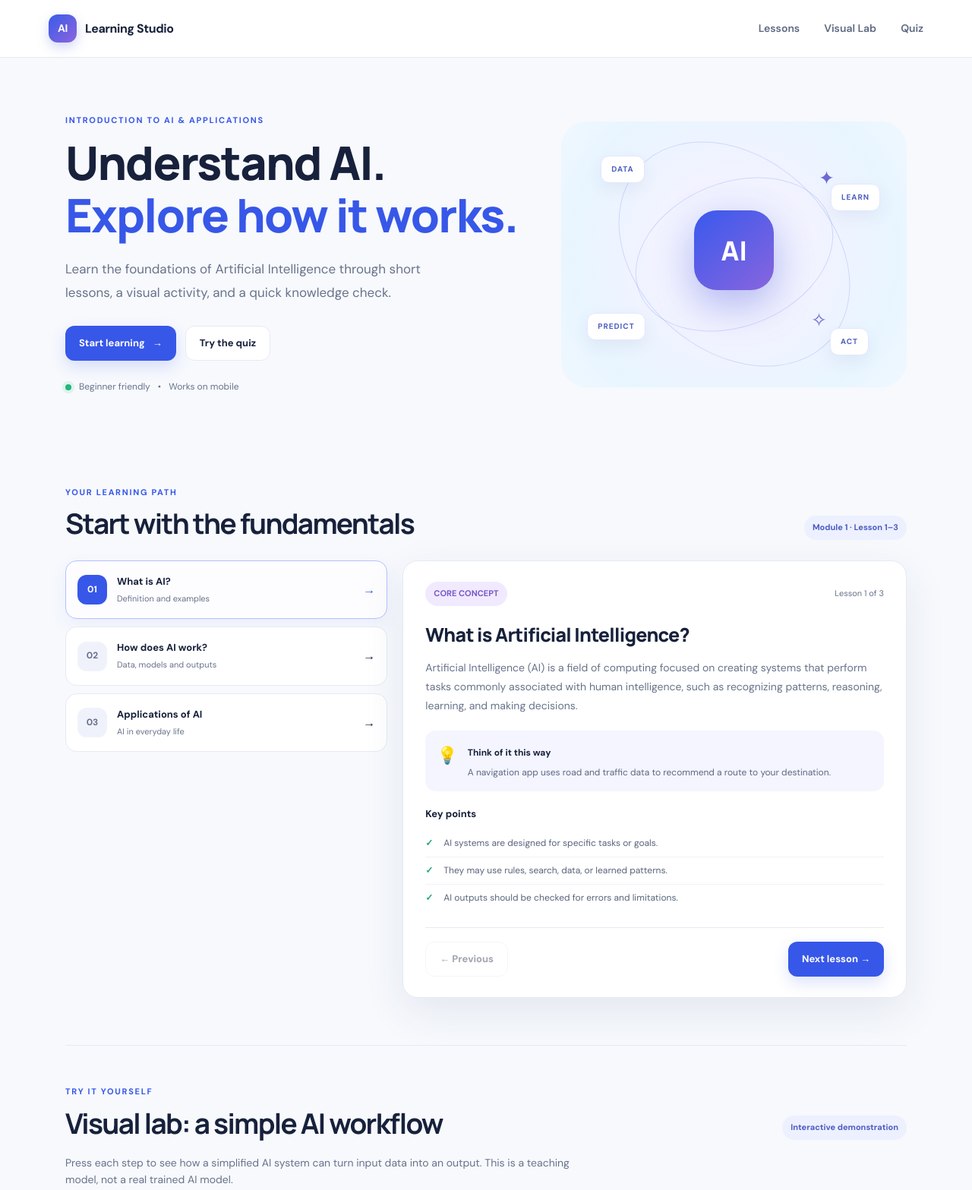
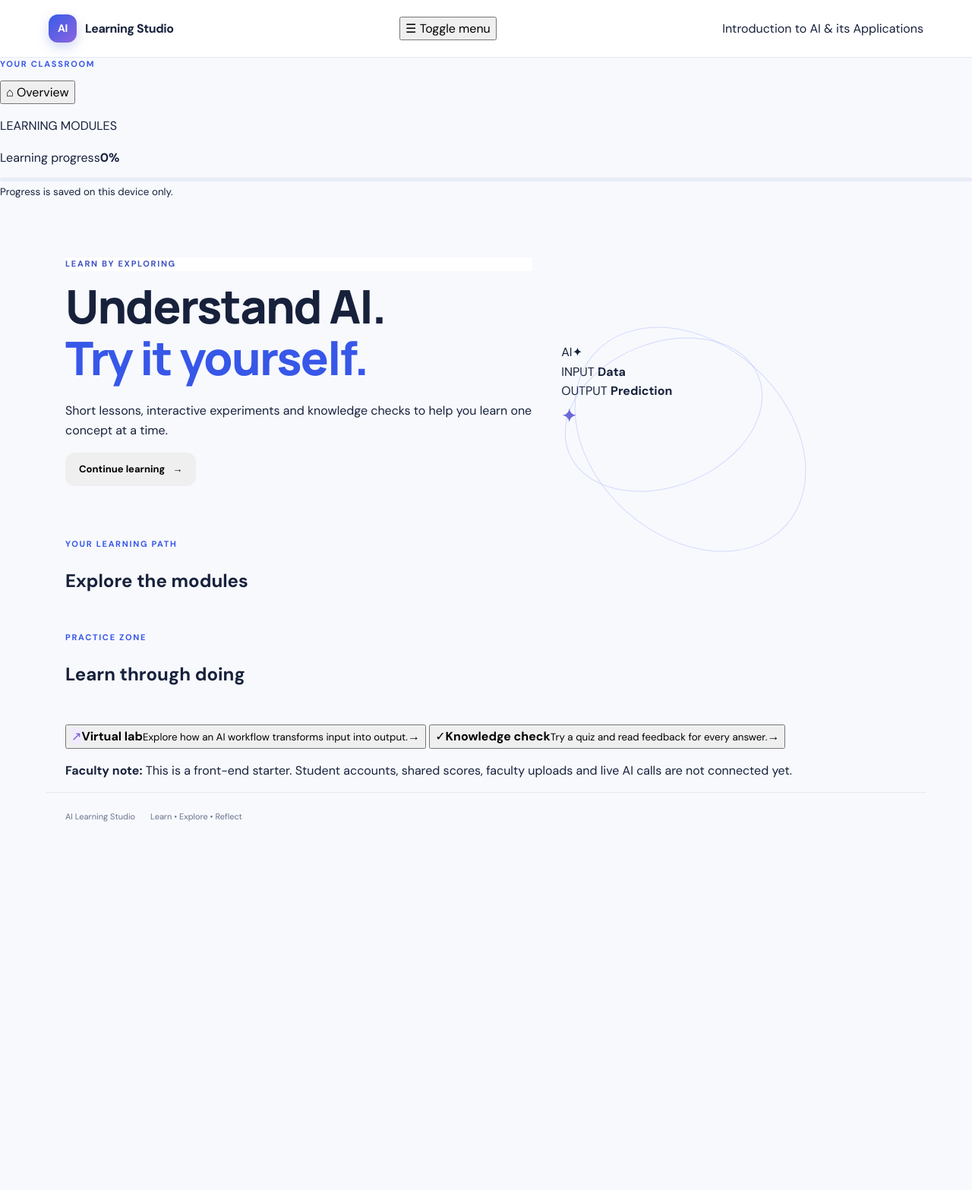
Before and after one commit to vinayakr6/ai-learning-studio, a plain HTML site: page index.html in a window 1280 px wide. Shown: the top 1567 px of the page at 76% size. After the commit the page ends 1115 px from the top, so only its background shows below. Drawn offline with Linux system fonts and the light colour scheme.

Commit message:
Revise index.html for improved layout and content
Updated the description meta tag and modified the header structure to include a sidebar and main content area with interactive elements.

```diff
--- a/index.html
+++ b/index.html
@@ -3,116 +3,63 @@
 <head>
   <meta charset="utf-8">
   <meta name="viewport" content="width=device-width, initial-scale=1">
-  <meta name="description" content="An interactive beginner-friendly Introduction to Artificial Intelligence learning studio.">
+  <meta name="description" content="Interactive lessons, virtual labs and quizzes for Introduction to AI and its Applications.">
   <title>AI Learning Studio</title>
   <link rel="stylesheet" href="styles.css">
 </head>
 <body>
   <header class="topbar">
     <a class="brand" href="#" aria-label="AI Learning Studio home"><span class="brand-mark">AI</span><span>Learning Studio</span></a>
-    <nav aria-label="Main navigation">
-      <a href="#lessons">Lessons</a>
-      <a href="#lab">Visual Lab</a>
-      <a href="#quiz">Quiz</a>
-    </nav>
+    <button id="menuToggle" class="menu-toggle" aria-expanded="false" aria-controls="sidebar">☰ <span class="sr-only">Toggle menu</span></button>
+    <div class="topbar-note">Introduction to AI &amp; its Applications</div>
   </header>
-
-  <main>
-    <section class="hero">
-      <div class="hero-copy">
-        <p class="eyebrow">INTRODUCTION TO AI & APPLICATIONS</p>
-        <h1>Understand AI.<br><span>Explore how it works.</span></h1>
-        <p class="hero-text">Learn the foundations of Artificial Intelligence through short lessons, a visual activity, and a quick knowledge check.</p>
-        <div class="hero-actions">
-          <a class="button primary" href="#lessons">Start learning <span aria-hidden="true">→</span></a>
-          <a class="button secondary" href="#quiz">Try the quiz</a>
+  <div class="app-shell">
+    <aside id="sidebar" class="sidebar">
+      <p class="eyebrow">YOUR CLASSROOM</p>
+      <button class="nav-item active" data-view="home"><span>⌂</span> Overview</button>
+      <p class="nav-heading">LEARNING MODULES</p>
+      <div id="moduleNav"></div>
+      <div class="sidebar-bottom">
+        <div class="progress-mini"><span>Learning progress</span><strong id="progressText">0%</strong></div>
+        <div class="progress-track"><div id="progressBar" class="progress-fill"></div></div>
+        <small>Progress is saved on this device only.</small>
+      </div>
+    </aside>
+    <main id="mainContent" class="main-content" tabindex="-1">
+      <section id="homeView" class="view">
+        <div class="hero">
+          <div class="hero-copy">
+            <p class="eyebrow light">LEARN BY EXPLORING</p>
+            <h1>Understand AI.<br><span>Try it yourself.</span></h1>
+            <p>Short lessons, interactive experiments and knowledge checks to help you learn one concept at a time.</p>
+            <button id="continueBtn" class="button button-light">Continue learning <span aria-hidden="true">→</span></button>
+          </div>
+          <div class="hero-visual" aria-hidden="true">
+            <div class="orbit orbit-one"></div><div class="orbit orbit-two"></div>
+            <div class="ai-core">AI<span>✦</span></div>
+            <div class="float-card float-card-one">INPUT <b>Data</b></div>
+            <div class="float-card float-card-two">OUTPUT <b>Prediction</b></div>
+            <div class="spark spark-one">✦</div><div class="spark spark-two">✧</div>
+          </div>
         </div>
-        <div class="hero-meta"><span class="status-dot"></span> Beginner friendly <span>•</span> Works on mobile</div>
-      </div>
-      <div class="hero-art" aria-label="Illustration of an AI network">
-        <div class="orbit orbit-one"></div><div class="orbit orbit-two"></div>
-        <div class="core">AI</div>
-        <span class="node node-a">DATA</span><span class="node node-b">LEARN</span>
-        <span class="node node-c">PREDICT</span><span class="node node-d">ACT</span>
-        <span class="spark spark-a">✦</span><span class="spark spark-b">✧</span>
-      </div>
-    </section>
-
-    <section class="section" id="lessons">
-      <div class="section-heading">
-        <div><p class="eyebrow">YOUR LEARNING PATH</p><h2>Start with the fundamentals</h2></div>
-        <span class="pill">Module 1 · Lesson 1–3</span>
-      </div>
-      <div class="lesson-layout">
-        <aside class="lesson-list" aria-label="Choose a lesson">
-          <button class="lesson-tab active" data-lesson="0"><span class="lesson-number">01</span><span><strong>What is AI?</strong><small>Definition and examples</small></span><span>→</span></button>
-          <button class="lesson-tab" data-lesson="1"><span class="lesson-number">02</span><span><strong>How does AI work?</strong><small>Data, models and outputs</small></span><span>→</span></button>
-          <button class="lesson-tab" data-lesson="2"><span class="lesson-number">03</span><span><strong>Applications of AI</strong><small>AI in everyday life</small></span><span>→</span></button>
-        </aside>
-        <article class="lesson-card" aria-live="polite">
-          <div class="lesson-card-top"><span id="lesson-tag" class="pill purple">CORE CONCEPT</span><span id="lesson-count" class="muted">Lesson 1 of 3</span></div>
-          <h3 id="lesson-title">What is Artificial Intelligence?</h3>
-          <p id="lesson-intro">Artificial Intelligence (AI) is a field of computing focused on creating systems that perform tasks commonly associated with human intelligence.</p>
-          <div class="concept-box"><span class="concept-icon">💡</span><div><strong>Think of it this way</strong><p id="lesson-analogy">A navigation app uses data about roads and traffic to recommend a route to your destination.</p></div></div>
-          <h4>Key points</h4>
-          <ul id="lesson-points" class="key-points">
-            <li>AI systems are designed for specific tasks or goals.</li>
-            <li>They may use rules, search, data, or learned patterns.</li>
-            <li>AI outputs should be checked for errors and limitations.</li>
-          </ul>
-          <div class="lesson-controls"><button class="button secondary" id="previous-lesson" disabled>← Previous</button><button class="button primary" id="next-lesson">Next lesson →</button></div>
-        </article>
-      </div>
-    </section>
-
-    <section class="section lab-section" id="lab">
-      <div class="section-heading">
-        <div><p class="eyebrow">TRY IT YOURSELF</p><h2>Visual lab: a simple AI workflow</h2></div>
-        <span class="pill">Interactive demonstration</span>
-      </div>
-      <p class="section-description">Press each step to see how a simplified AI system can turn input data into an output. This is a teaching model, not a real trained AI model.</p>
-      <div class="workflow">
-        <button class="workflow-step selected" data-step="0"><span class="step-icon">▤</span><span class="step-index">STEP 1</span><strong>Input data</strong><small>Examples and information</small></button>
-        <span class="workflow-arrow">→</span>
-        <button class="workflow-step" data-step="1"><span class="step-icon">⚙</span><span class="step-index">STEP 2</span><strong>Process</strong><small>Apply rules or a model</small></button>
-        <span class="workflow-arrow">→</span>
-        <button class="workflow-step" data-step="2"><span class="step-icon">✦</span><span class="step-index">STEP 3</span><strong>Output</strong><small>Prediction or response</small></button>
-      </div>
-      <div class="lab-result" aria-live="polite">
-        <div class="result-symbol" id="lab-symbol">▤</div>
-        <div><p class="eyebrow" id="lab-kicker">INPUT DATA</p><h3 id="lab-title">The system receives information</h3><p id="lab-description">A spam filter receives an email's text, sender details, and links as input features.</p></div>
-        <button class="button secondary" id="run-lab">Run demonstration ↻</button>
-      </div>
-      <div class="progress-track" aria-label="Demonstration progress"><span id="lab-progress"></span></div>
-    </section>
-
-    <section class="section quiz-section" id="quiz">
-      <div class="section-heading">
-        <div><p class="eyebrow">CHECK YOUR UNDERSTANDING</p><h2>Quick knowledge check</h2></div>
-        <span class="pill">5 questions</span>
-      </div>
-      <div class="quiz-layout">
-        <div class="quiz-intro">
-          <div class="quiz-graphic">?</div>
-          <h3>Ready to test what you learned?</h3>
-          <p>Choose one answer for each question. Submit at the end to see your score and feedback.</p>
-          <div class="quiz-facts"><span>◷ About 3 minutes</span><span>✓ Instant feedback</span><span>↻ Retry anytime</span></div>
+        <div class="section-heading"><div><p class="eyebrow">YOUR LEARNING PATH</p><h2>Explore the modules</h2></div><span id="lessonCount" class="muted"></span></div>
+        <div id="moduleCards" class="module-grid"></div>
+        <div class="section-heading section-heading-spaced"><div><p class="eyebrow">PRACTICE ZONE</p><h2>Learn through doing</h2></div></div>
+        <div class="feature-grid">
+          <button class="feature-card" data-view="lab"><span class="feature-icon purple">↗</span><span><b>Virtual lab</b><small>Explore how an AI workflow transforms input into output.</small></span><span class="feature-arrow">→</span></button>
+          <button class="feature-card" data-view="quiz"><span class="feature-icon green">✓</span><span><b>Knowledge check</b><small>Try a quiz and read feedback for every answer.</small></span><span class="feature-arrow">→</span></button>
         </div>
-        <form class="quiz-form" id="quiz-form">
-          <div id="questions"></div>
-          <div class="quiz-actions"><button class="button primary" type="submit">Submit answers</button><button class="button secondary" type="button" id="reset-quiz">Start again</button></div>
-          <div id="quiz-result" class="quiz-result" role="status" aria-live="polite" hidden></div>
-        </form>
-      </div>
-    </section>
-
-    <section class="closing-cta">
-      <div><p class="eyebrow">KEEP EXPLORING</p><h2>Small steps build big understanding.</h2><p>Next, add more syllabus topics, practice activities, and student progress features.</p></div>
-      <a class="button light" href="#lessons">Review lessons ↑</a>
-    </section>
-  </main>
-
-  <footer><a class="brand footer-brand" href="#"><span class="brand-mark">AI</span><span>Learning Studio</span></a><p>Starter teaching project · HTML, CSS and JavaScript</p><p class="footer-note">Learning demonstration only. Quiz results are not stored on a server.</p></footer>
-  <script src="script.js"></script>
+        <p class="notice"><b>Faculty note:</b> This is a front-end starter. Student accounts, shared scores, faculty uploads and live AI calls are not connected yet.</p>
+      </section>
+      <section id="lessonView" class="view hidden"></section>
+      <section id="labView" class="view hidden"></section>
+      <section id="quizView" class="view hidden"></section>
+    </main>
+  </div>
+  <footer class="footer"><span>AI Learning Studio</span><span>Learn • Explore • Reflect</span></footer>
+  <script src="js/data.js"></script>
+  <script src="js/labs.js"></script>
+  <script src="js/quizzes.js"></script>
+  <script src="js/app.js"></script>
 </body>
 </html>
```
